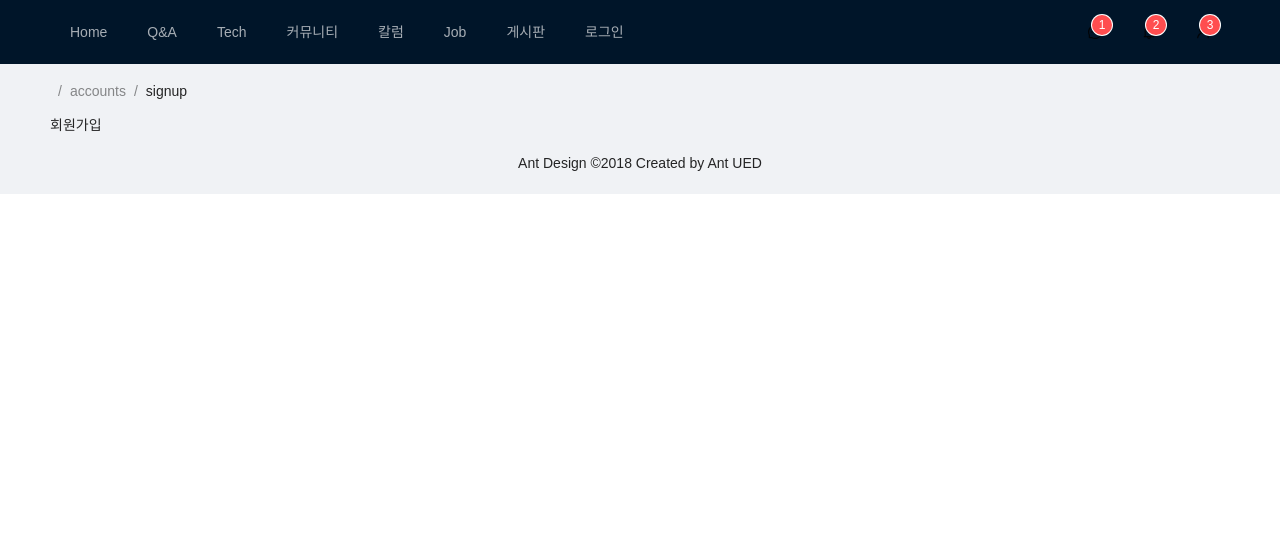
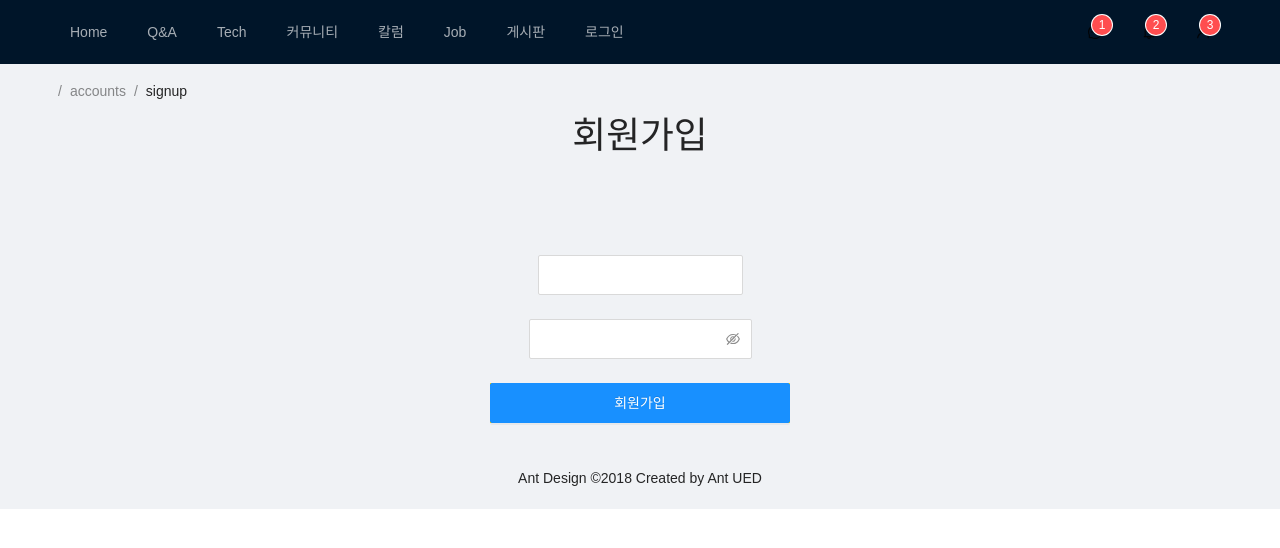
Before and after one commit to sbin0819/community, a Next.js app: page /accounts/signup in a window 1280 px wide. Shown: the top 548 px of the page. Built offline with nearby package versions, Linux system fonts and the light colour scheme.

Commit message:
init signup

```diff
--- a/src/pages/accounts/signup/index.jsx
+++ b/src/pages/accounts/signup/index.jsx
@@ -1,12 +1,120 @@
+import Link from 'next/link'
+
+import { useObserver } from "mobx-react";
 import styled from 'styled-components';
 
-const SignUp = (props) => {
-  return (
-    <div className={props.className}>
-      회원가입
-    </div>
-  )
+import { Form, Input, Button, Checkbox, Row, Col } from 'antd';
+
+const Signup = (props) => {
+  return useObserver(() => {
+    return (
+      <div className={props.className}>
+        <h1 className='title'>회원가입</h1>
+
+        <Form
+          name="basic"
+          initialValues={{
+            remember: true,
+          }}
+          onFinish={() => { console.log("finish") }}
+          onFinishFailed={() => { console.log("onFinishFailed") }}
+        >
+          <div className='wrapper'>
+            <Form.Item
+              className="center"
+              name="email"
+              rules={[
+                {
+                  required: true,
+                  message: '이메일을 입력해주세요.',
+                },
+              ]}
+            >
+              <Input
+                className="input"
+                id="email"
+              // value={login.state.value.email}
+              // onChange={(e) => {
+              //   login.state.value.email = e.target.value;
+              // }}
+              />
+            </Form.Item>
+            <Form.Item
+              className="center"
+              name="password"
+              rules={[
+                {
+                  required: true,
+                  message: '비밀번호를 입력해주세요.',
+                },
+              ]}
+            >
+              <Input.Password
+                className="input"
+                id="password"
+              // value={login.state.value.password}
+              // onChange={(e) => {
+              //   login.state.value.password = e.target.value;
+              // }}
+              />
+            </Form.Item>
+            <Form.Item className='test' >
+              <Button className='button' type="primary" htmlType="submit" onClick={() => {
+                console.log("email : ", login.state.value.email);
+                console.log("password : ", login.state.value.password);
+              }}>회원가입</Button>
+            </Form.Item>
+          </div>
+        </Form>
+      </div>
+    );
+  });
 }
 
-export default styled(SignUp)`
+export default styled(Signup)`
+  & {
+    /* text-align: center; */
+    .title{
+      font-size: 2.3rem;
+      text-align: center;
+      margin-bottom: 100px;
+    }
+
+    .wrapper {
+      margin: 15px auto;
+      width: 300px;
+      .input{
+        height: 40px;
+      }
+    }
+
+    .button{
+      width: 100%;
+      height: 40px
+    }
+
+    .test{
+      background-color: gold;
+    }
+
+    .center {
+      display: flex;
+      align-items: center;
+      justify-content: center;
+    }
+
+    .login_logo {
+      display: flex;
+      justify-content: center;
+      align-items: center;
+      width: 50px;
+      height: 50px;
+      border-radius: 50%;
+      background: black;
+
+      font-size: 20px;
+      font-weight: bold;
+      color: #fff;
+    }
+  }
 `;
```
